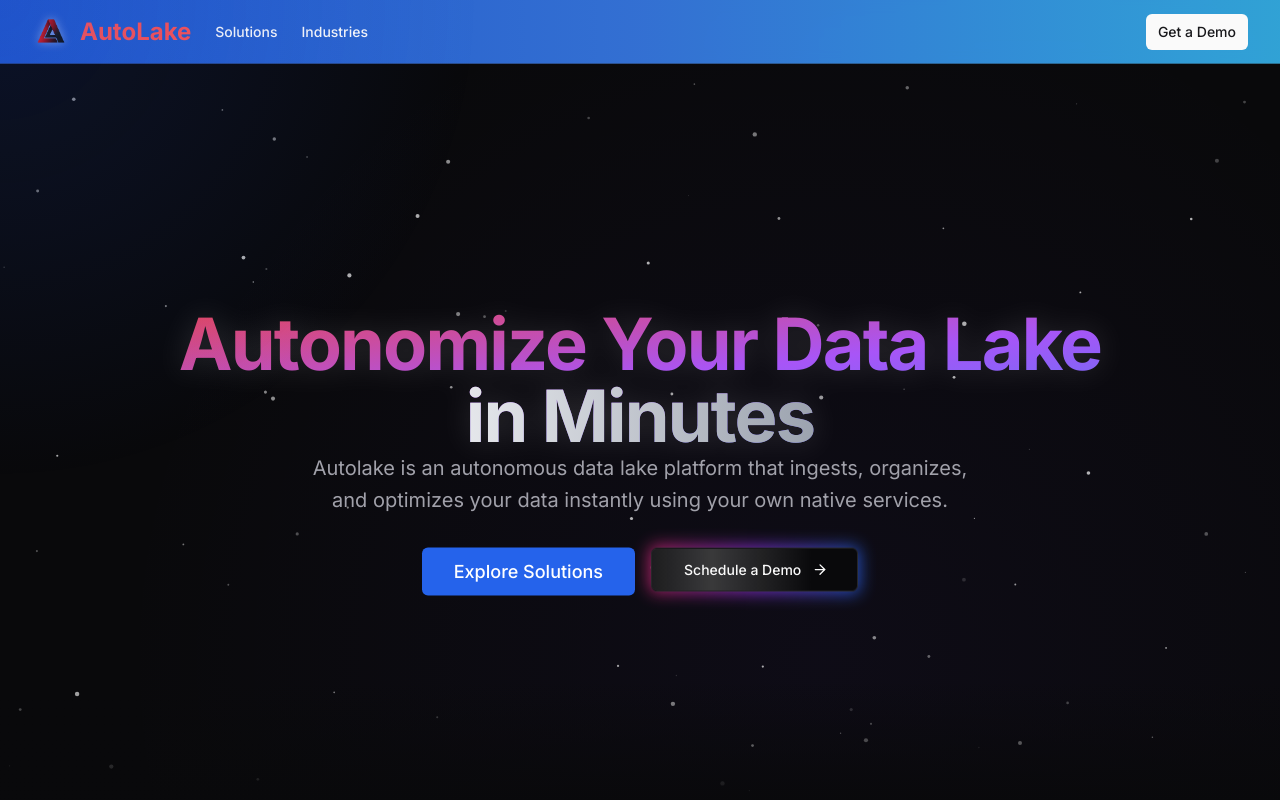
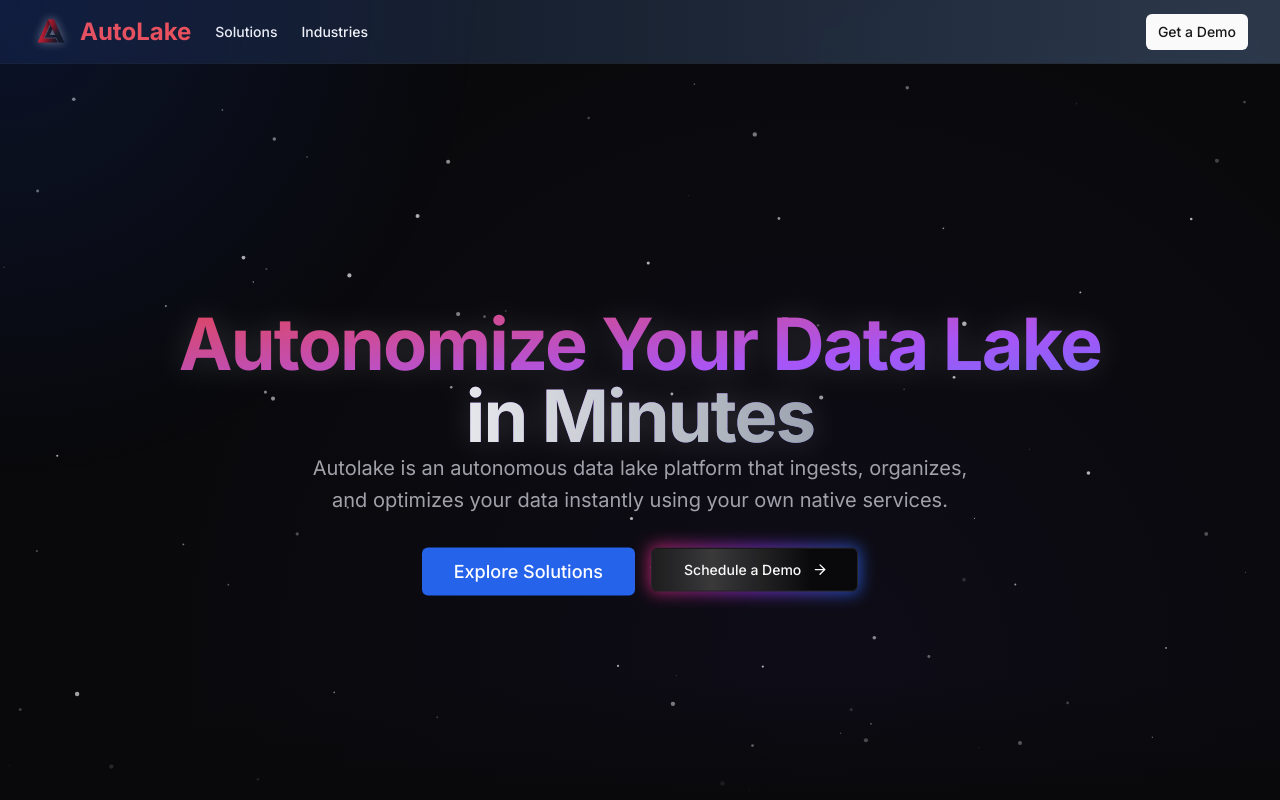
Before and after one commit to arvindgan/autolake-website, a Next.js app: page / in a window 1280 px wide. Shown: the top 800 px of the page. Built offline with nearby package versions, Linux system fonts and the light colour scheme.

Commit message:
Update Header Colors to Match Website Theme

```diff
--- a/components/navbar.tsx
+++ b/components/navbar.tsx
@@ -97,7 +97,7 @@ export default function Navbar() {
           top: headerTop,
           height: headerHeight,
           boxShadow,
-          background: `linear-gradient(90deg, rgba(37,99,235,${gradientOpacity.get()}) 0%, rgba(59,130,246,${gradientOpacity.get()}) 50%, rgba(56,189,248,${gradientOpacity.get()}) 100%)`,
+          background: `linear-gradient(90deg, rgba(15,23,42,${gradientOpacity.get()}) 0%, rgba(30,41,59,${gradientOpacity.get()}) 50%, rgba(51,65,85,${gradientOpacity.get()}) 100%)`,
           borderRadius: headerRadius,
           width: headerWidth,
           marginLeft: headerMargin,
```
